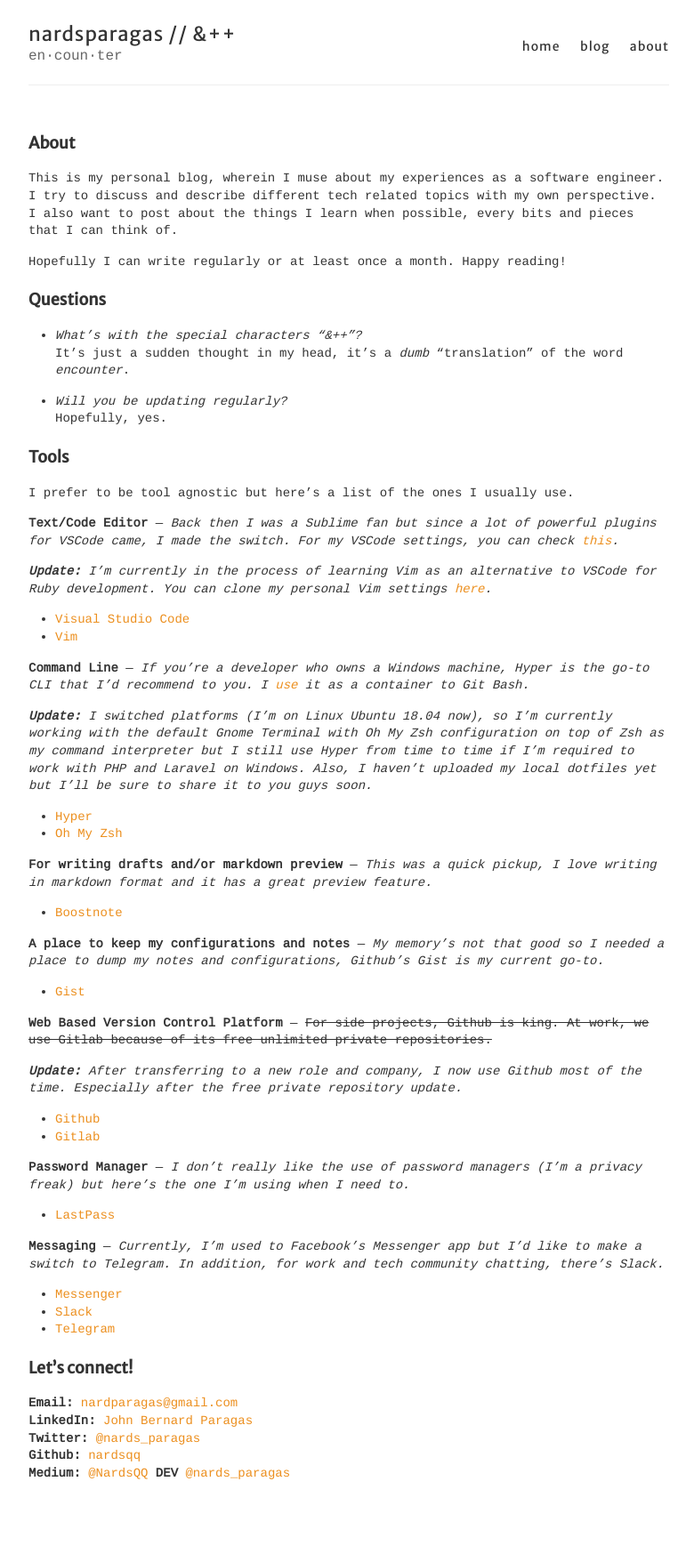
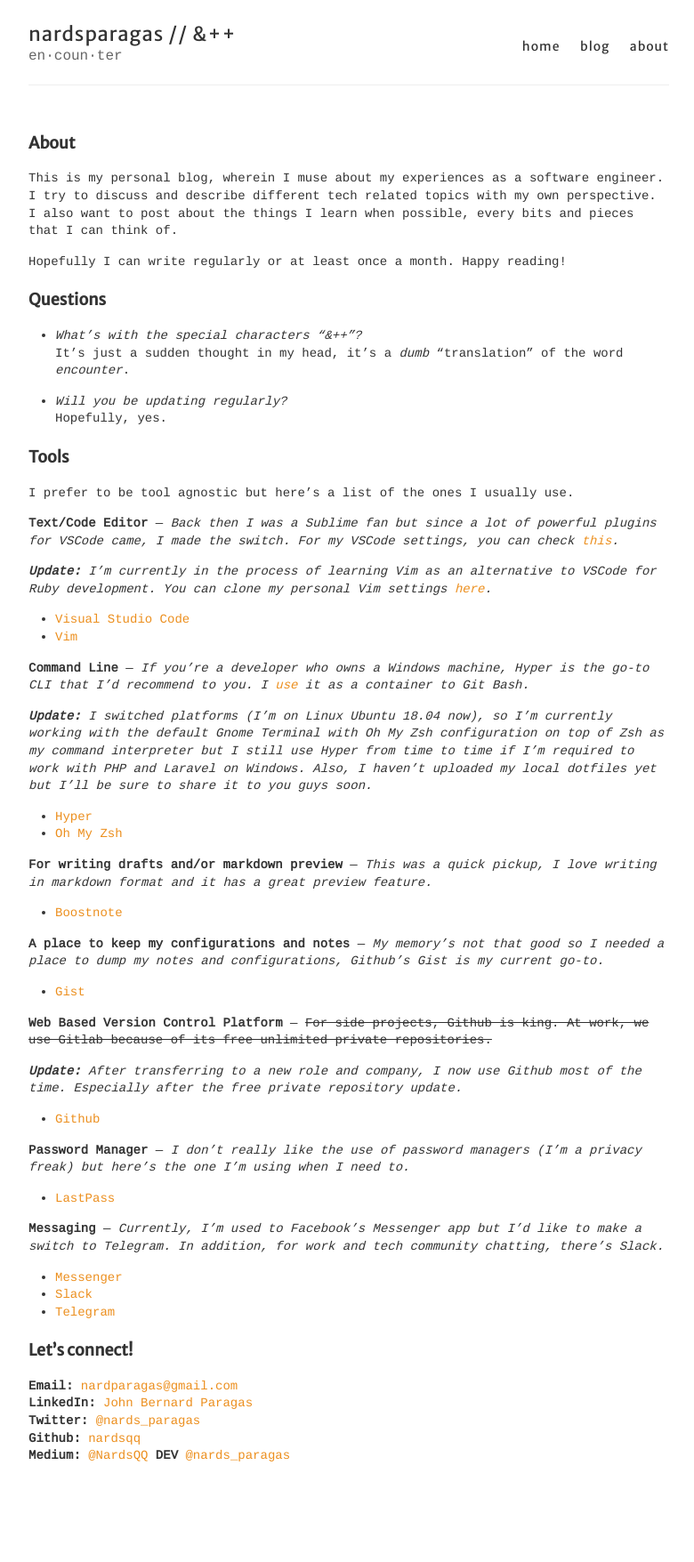
Before and after one commit to nardsqq/nardsqq.github.io, a Jekyll site: the page built from about.md, in a window 1280 px wide. Shown: the whole page at 89% size, without its empty margins (248-1028 px from the left). Built offline with Jekyll 4.4.1, drawn with Linux system fonts in a browser that asks for light colours.

Commit message:
Removes Gitlab

```diff
--- a/about.md
+++ b/about.md
@@ -52,7 +52,6 @@ _My memory's not that good so I needed a place to dump my notes and configuratio
 _**Update:** After transferring to a new role and company, I now use Github most of the time. Especially after the free private repository update._
 
 * [Github](https://github.com)
-* [Gitlab](https://about.gitlab.com/)
 
 **Password Manager** —
 _I don't really like the use of password managers (I'm a privacy freak) but here's the one I'm using when I need to._
```
